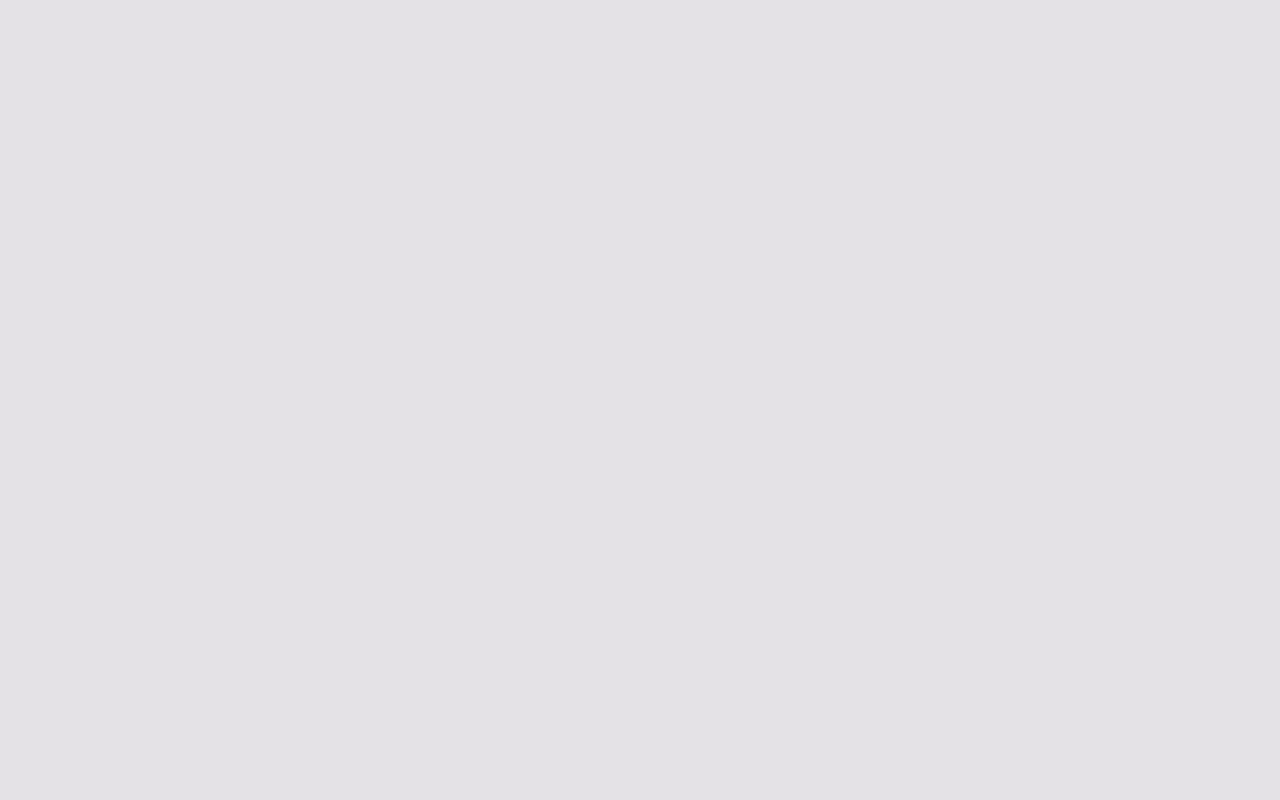
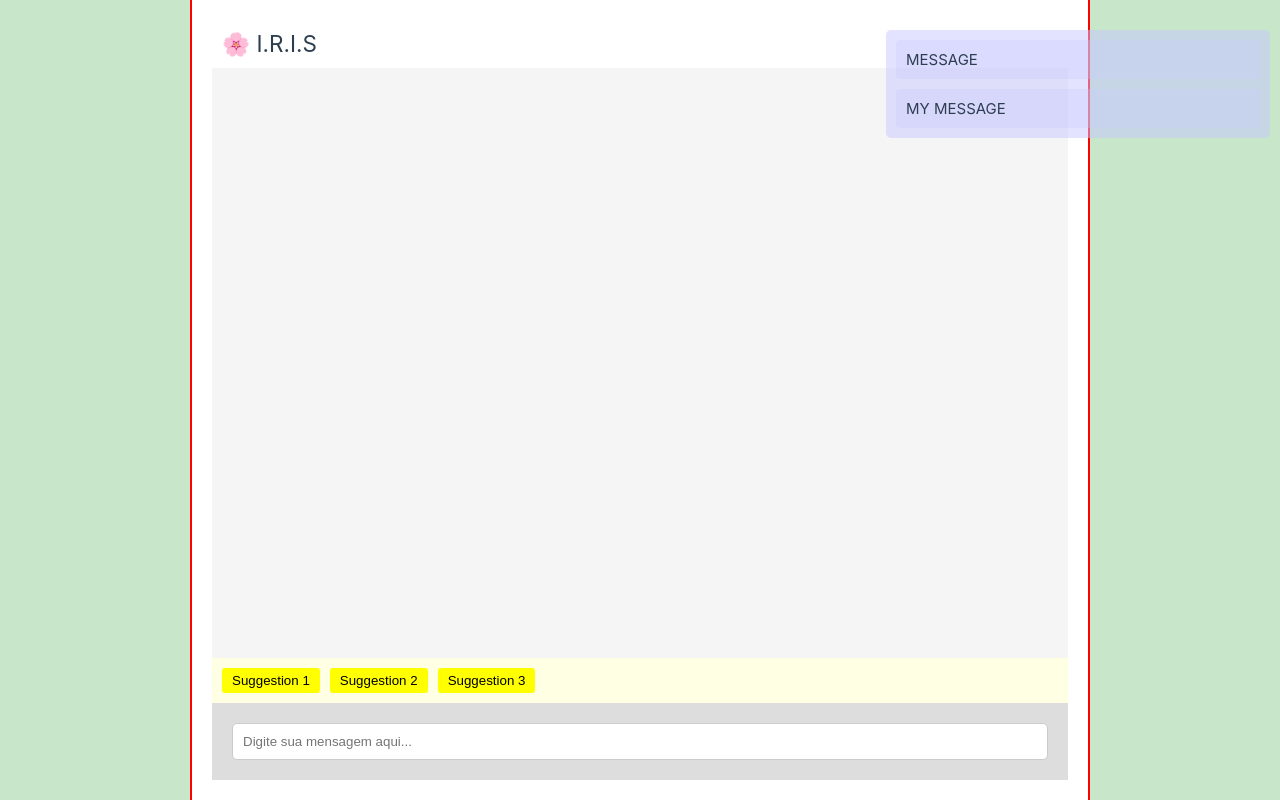
Before and after one commit to 4DeskGroup/Frontend-IA, a Vue app: page /chat2 in a window 1280 px wide. Before the commit this address had no page. Built offline with nearby package versions, Linux system fonts and the light colour scheme.

Commit message:
feat: adicionado botão de sugestão

```diff
--- a/package.json
+++ b/package.json
@@ -14,6 +14,7 @@
     "format": "prettier --write src/"
   },
   "dependencies": {
+    "@fortawesome/fontawesome-free": "^6.6.0",
     "axios": "^1.7.7",
     "pinia": "^2.1.7",
     "vue": "^3.4.29",
--- a/src/assets/base.css
+++ b/src/assets/base.css
@@ -58,14 +58,10 @@
   font-weight: normal;
 }
 
-body {
+/* body {
   min-height: 100%;
   color: var(--color-text);
   background: #E4E2E6;
-  /* background-image: url('../assets/src-fundo-novo.png');
-  background-size: cover;
-  background-position: center;
-  background-repeat: no-repeat; */
   transition:
     color 0.5s,
     background-color 0.5s;
@@ -87,4 +83,18 @@ body {
   text-rendering: optimizeLegibility;
   -webkit-font-smoothing: antialiased;
   -moz-osx-font-smoothing: grayscale;
+} */
+
+body {
+  margin: 0;
+  padding: 0;
+  min-height: 100vh;
+  width: 100vw;
+  background-color: #E4E2E6;
+  font-family: Inter, -apple-system, BlinkMacSystemFont, 'Segoe UI', Roboto, Oxygen, Ubuntu, Cantarell, 'Fira Sans', 'Droid Sans', 'Helvetica Neue', sans-serif;
+  font-size: 15px;
+  color: var(--color-text);
+  text-rendering: optimizeLegibility;
+  -webkit-font-smoothing: antialiased;
+  -moz-osx-font-smoothing: grayscale;
 }
--- a/src/assets/main.css
+++ b/src/assets/main.css
@@ -1,10 +1,23 @@
 @import './base.css';
 
-#app {
-  /* max-width: 1280px; */
+/* #app {
+  max-width: 1280px;
   margin: 0 auto;
   padding: 2rem;
   font-weight: normal;
+} */
+
+#app {
+  display: flex;
+  flex-direction: column;
+  align-items: center;
+  justify-content: center;
+  height: 100vh;
+  width: 100vw; /* Garante a largura total */
+  margin: 0;
+  padding: 0;
+  box-sizing: border-box;
+  background-color: #E4E2E6; /* Cor de fundo padrão */
 }
 
 a,
--- /dev/null
+++ b/src/components/ChatViewNovo.vue
@@ -0,0 +1,170 @@
+<template>
+    <div class="body">
+        <div class="padding left-padding"></div>
+        <div class="content">
+            <div class="header">
+                <span class="logo">🌸 I.R.I.S</span>
+            </div>
+            <div class="imagem">
+                <!-- Conteúdo de imagem principal -->
+            </div>
+            <div class="messages">
+                <!-- Contêiner de mensagens sobrepostas -->
+                <div class="message">MESSAGE</div>
+                <div class="my-message">MY MESSAGE</div>
+            </div>
+            <div class="suggestions">
+                <!-- Sugestões na parte inferior -->
+                <button class="suggestion">Suggestion 1</button>
+                <button class="suggestion">Suggestion 2</button>
+                <button class="suggestion">Suggestion 3</button>
+            </div>
+            <div class="input">
+                <input type="text" placeholder="Digite sua mensagem aqui..." />
+            </div>
+        </div>
+        <div class="padding right-padding"></div>
+    </div>
+</template>
+
+<script>
+export default {
+    name: 'ChatLayout',
+};
+</script>
+
+<style scoped>
+/* Estilos gerais */
+
+.body {
+    display: flex;
+    flex-direction: column;
+    height: 100vh;
+    width: 100vw;
+    background-color: #f0f0f0;
+}
+
+.padding {
+    flex-shrink: 0;
+    width: 5%;
+    background-color: #c8e6c9;
+}
+
+.left-padding {
+    border-right: 2px solid red;
+}
+
+.right-padding {
+    border-left: 2px solid red;
+}
+
+.content {
+    flex: 1;
+    display: flex;
+    flex-direction: column;
+    padding: 10px;
+    background-color: #ffffff;
+}
+
+.header {
+    display: flex;
+    align-items: center;
+    padding: 10px;
+    font-size: 1.2em;
+}
+
+.imagem {
+    flex: 1;
+    display: flex;
+    align-items: center;
+    justify-content: center;
+    background-color: #f5f5f5;
+}
+
+.messages {
+    display: flex;
+    flex-direction: column;
+    gap: 10px;
+    padding: 10px;
+    background-color: rgba(200, 200, 255, 0.5);
+    border-radius: 5px;
+    margin-top: 10px;
+}
+
+.message,
+.my-message {
+    background-color: rgba(200, 200, 255, 0.3);
+    padding: 10px;
+    border-radius: 4px;
+}
+
+.suggestions {
+    display: flex;
+    gap: 10px;
+    padding: 10px;
+    background-color: rgba(255, 255, 200, 0.5);
+    justify-content: center;
+}
+
+.suggestion {
+    padding: 5px 10px;
+    background-color: yellow;
+    border: none;
+    border-radius: 3px;
+    cursor: pointer;
+}
+
+.input {
+    display: flex;
+    justify-content: center;
+    padding: 10px;
+    background-color: #ddd;
+}
+
+input {
+    width: 100%;
+    padding: 10px;
+    border-radius: 5px;
+    border: 1px solid #ccc;
+}
+
+@media (min-width: 768px) {
+    .body {
+        flex-direction: row;
+    }
+
+    .content {
+        padding: 20px;
+    }
+
+    .padding {
+        width: 10%;
+    }
+
+    .header {
+        font-size: 1.5em;
+    }
+
+    .messages {
+        width: 30%;
+        align-self: flex-end;
+        position: absolute;
+        top: 20px;
+        right: 10px;
+    }
+}
+
+@media (min-width: 1024px) {
+    .padding {
+        width: 15%;
+    }
+
+    .suggestions {
+        justify-content: flex-start;
+    }
+
+    .input {
+        padding: 20px;
+    }
+}
+</style>
--- a/src/router/index.ts
+++ b/src/router/index.ts
@@ -1,6 +1,7 @@
 import { createRouter, createWebHistory } from 'vue-router'
 import HomeView from '../views/HomeView.vue'
 import ChatView from '@/views/ChatView.vue'
+import ChatViewNovo from '@/components/ChatViewNovo.vue'
 
 const router = createRouter({
   history: createWebHistory(import.meta.env.BASE_URL),
@@ -16,6 +17,11 @@ const router = createRouter({
       component: ChatView
     },
     {
+      path: '/chat2',
+      name: 'Chat2',
+      component: ChatViewNovo
+    },
+    {
       path: '/about',
       name: 'about',
       // route level code-splitting
--- a/src/views/ChatView.vue
+++ b/src/views/ChatView.vue
@@ -11,19 +11,32 @@
         <span class="dot"></span>
       </div>
     </div>
+
     <div class="input-container">
+      <button class="botao-sugestao" @click="toggleBaloes">
+        <i class="fa-solid fa-lightbulb"></i>
+      </button>
       <input type="text" v-model="novaPergunta" @keyup.enter="enviarPergunta" placeholder="Digite sua mensagem..." />
       <button @click="enviarPergunta" :disabled="!novaPergunta">
         <svg width="18" height="18" viewBox="0 0 18 18" fill="none" xmlns="http://www.w3.org/2000/svg">
-          <path d="M1.61688 8.66113L1.01288 3.22413C0.839883 1.66813 2.44188 0.525129 3.85688 1.19613L15.8009 6.85413C17.3259 7.57613 17.3259 9.74613 15.8009 10.4681L3.85688 16.1271C2.44188 16.7971 0.839883 15.6551 1.01288 14.0991L1.61688 8.66113ZM1.61688 8.66113H8.61688" stroke="#B9B9B9" stroke-width="1.5" stroke-linecap="round" stroke-linejoin="round" />
+          <path
+            d="M1.61688 8.66113L1.01288 3.22413C0.839883 1.66813 2.44188 0.525129 3.85688 1.19613L15.8009 6.85413C17.3259 7.57613 17.3259 9.74613 15.8009 10.4681L3.85688 16.1271C2.44188 16.7971 0.839883 15.6551 1.01288 14.0991L1.61688 8.66113ZM1.61688 8.66113H8.61688"
+            stroke="#B9B9B9" stroke-width="1.5" stroke-linecap="round" stroke-linejoin="round" />
         </svg>
       </button>
+    </div>
+
+    <div v-if="showBaloes" class="baloes-container">
+      <div v-for="(baloon, index) in baloes" :key="index" class="baloon">
+        {{ baloon }}
+      </div>
     </div>
   </div>
 </template>
 
 <script>
 import Axios from 'axios';
+import '@fortawesome/fontawesome-free/css/all.min.css';
 import { onMounted } from 'vue';
 import { ref } from 'vue';
 
@@ -32,6 +45,18 @@ export default {
     const novaPergunta = ref("");
     const messages = ref([]);
     const isLoading = ref(false);
+    const showBaloes = ref(false);
+
+    const baloes = ref([
+      "Comparação de produtos",
+      "Sugestão de produtos",
+      "Tendência de segmentos",
+      "Comparação de produtos"
+    ]);
+
+    function toggleBaloes() {
+      showBaloes.value = !showBaloes.value;
+    }
 
     async function enviarPergunta() {
       if (novaPergunta.value.trim() !== "") {
@@ -64,7 +89,6 @@ export default {
       }
     }
 
-     // Chama a função reiniciar quando a tela for carregada ou recarregada
     onMounted(() => {
       reiniciar();
     });
@@ -73,7 +97,10 @@ export default {
       novaPergunta,
       messages,
       isLoading,
-      enviarPergunta
+      enviarPergunta,
+      showBaloes,
+      toggleBaloes,
+      baloes
     };
   }
 }
@@ -96,15 +123,15 @@ export default {
 .messages {
   flex: 1;
   /*overflow-y: auto;*/
-  overflow-y: auto; /* Apenas rolagem vertical */
-  overflow-x: hidden; /* Evita rolagem lateral */
+  overflow-y: auto;
+  overflow-x: hidden;
   padding: 10px;
   margin-bottom: 10px;
 }
 
 .message {
-  background-color: #F8F1FF;
-  color: #775BB4;
+  background-color: #FFFFFF;
+  color: #380986;
   padding: 10px;
   border-radius: 10px;
   margin-bottom: 1rem;
@@ -116,7 +143,7 @@ export default {
 
 .my-message {
   background-color: #F8F1FF;
-  color: #838383;
+  color: #100B4A;
   margin-left: auto;
   word-wrap: break-word;
   white-space: pre-wrap;
@@ -124,9 +151,11 @@ export default {
 }
 
 .input-container {
-  position: relative; /* Define o contêiner como relativo */
+  position: relative;
+  /* Define o contêiner como relativo */
   display: flex;
-  gap: 10px; /* Mantenha o gap se necessário, mas não afetará a posição do botão */
+  gap: 10px;
+  /* Mantenha o gap se necessário, mas não afetará a posição do botão */
 }
 
 input {
@@ -136,23 +165,25 @@ input {
   background-color: #FDFBFF;
   border: 1px solid #ccc;
   box-shadow: 0 2px 5px rgba(0, 0, 0, 0.1);
-  padding-right: 40px; /* Adiciona espaço à direita para o botão */
+  padding-right: 40px;
+  /* Adiciona espaço à direita para o botão */
 }
 
 input:focus {
-  outline: none; /* Remove a borda de foco padrão */
+  outline: none;
+  /* Remove a borda de foco padrão */
 }
 
 button {
-  position: absolute; /* Faz o botão ficar sobre o input */
-  right: 10px; /* Distância da borda direita */
-  top: 50%; /* Centraliza verticalmente */
-  transform: translateY(-50%); /* Ajusta para centralização perfeita */
+  position: absolute;
+  right: 10px;
+  top: 50%;
+  transform: translateY(-50%);
   padding: 10px;
   background-color: transparent;
   color: white;
   border: none;
-  border-radius: 50%; /* Faz o botão circular */
+  border-radius: 50%;
   cursor: pointer;
 }
 
@@ -160,7 +191,28 @@ button:hover {
   background-color: #E4E2E6;
 }
 
-/* Estilos para os pontos de loading */
+.botao-sugestao {
+  position: absolute;
+  right: 11px;
+  top: -75%;
+  transform: translateY(-50%);
+  padding: 10px;
+  background-color: white;
+  color: white;
+  border: none;
+  border-radius: 50%;
+  cursor: pointer;
+}
+
+.botao-sugestao i {
+  color: #380986; /* Cor roxa para o ícone */
+  font-size: 24px;
+}
+
+.botao-sugestao:hover {
+  background-color: #F0F0F0;
+}
+
 .loading-dots {
   display: flex;
   justify-content: start;
@@ -171,7 +223,7 @@ button:hover {
   width: 8px;
   height: 8px;
   margin: 0 4px;
-  background-color: #775BB4; /* Cinza escuro */
+  background-color: #775BB4;
   border-radius: 50%;
   animation: bounce 0.6s infinite alternate;
 }
@@ -188,8 +240,26 @@ button:hover {
   from {
     transform: translateY(0);
   }
+
   to {
     transform: translateY(-10px);
   }
 }
+
+.baloes-container {
+  display: flex;
+  gap: 10px;
+  justify-content: center;
+  margin-bottom: 10px;
+}
+
+.baloon {
+  padding: 8px 16px;
+  background-color: #FFFFFF;
+  color: #380986;
+  border-radius: 20px;
+  box-shadow: 0px 2px 4px rgba(0, 0, 0, 0.1);
+  font-size: 0.9rem;
+  cursor: pointer;
+}
 </style>
```
Also changed, not shown: 1 other file (tests, documents, lock files or other folders). Lines whose indentation alone changed are shown as unchanged.
